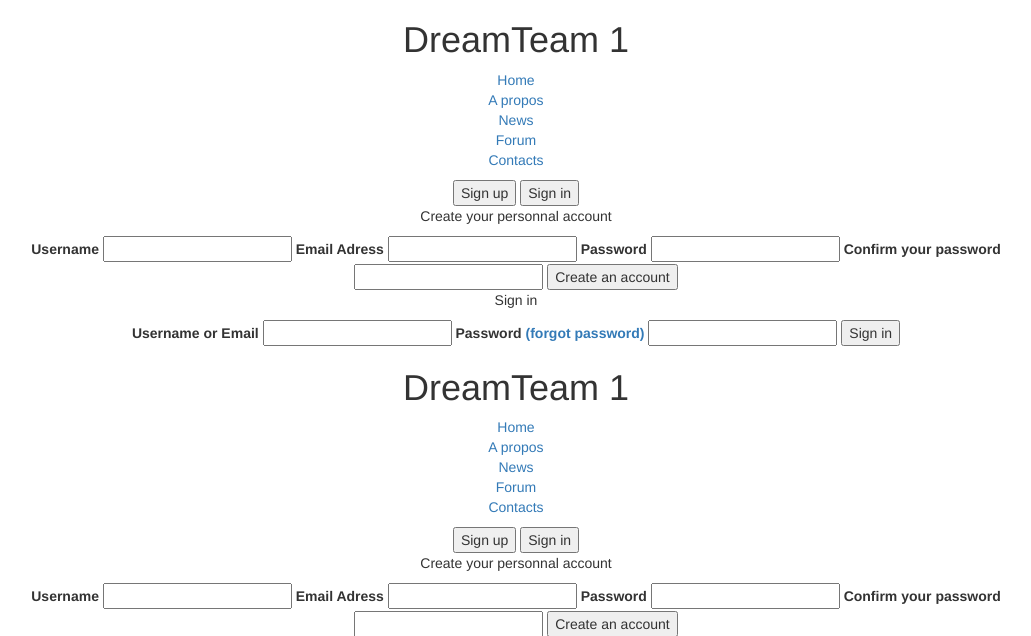
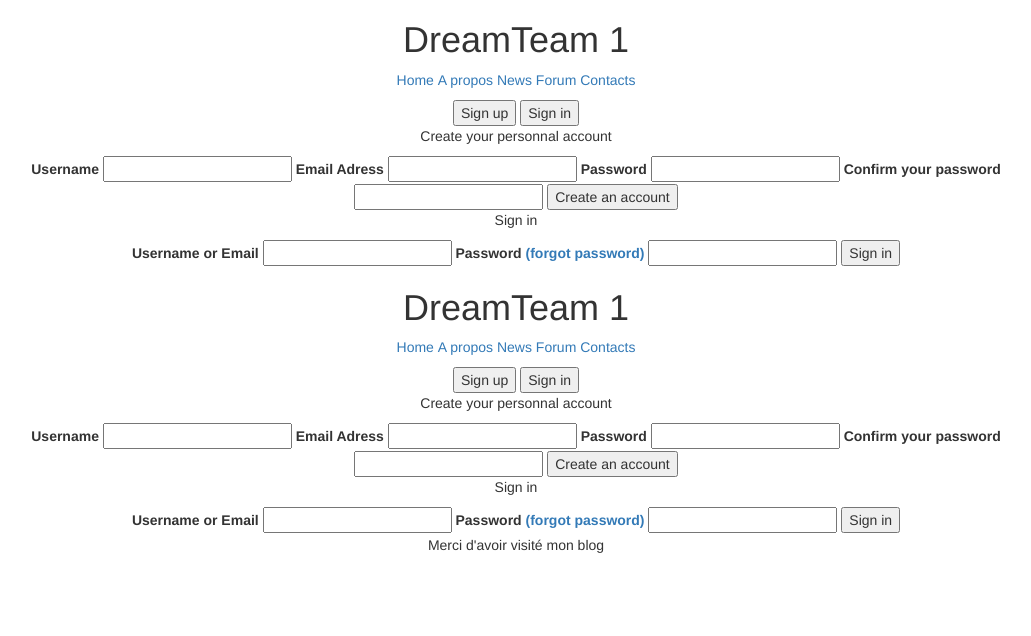
Before and after one commit to DreamTeam3WA/projet_1, a PHP site: page /index.php?page=header in a window 1280 px wide. Shown: the top 636 px of the page, without its empty margins (124-1155 px from the left). Run offline with PHP 8.4, Linux system fonts and the light colour scheme.

Commit message:
ajout balise nav + class nav_top + syntaxe commentée des styles.css

```diff
--- a/views/header.phtml
+++ b/views/header.phtml
@@ -1,5 +1,6 @@
 <div class="header">
 	<h1>DreamTeam 1</h1>
+	<nav class="nav_top">
 		<ul>
 			<li><a href="">Home</a></li>
 			<li><a href="">A propos</a></li>
@@ -7,6 +8,7 @@
 			<li><a href="">Forum</a></li>
 			<li><a href=""><a href="">Contacts</a></li>
 		</ul>
+	</nav>
 	<button>Sign up</button>
 	<button>Sign in</button>
 
--- a/views/styles/style.css
+++ b/views/styles/style.css
@@ -5,3 +5,9 @@
 	text-align: center;
 	overflow: hidden;
 }
+
+/*----------------------
+HEADER----------------*/
+.nav_top li {
+	display: inline-block;
+}
```
Lines whose indentation alone changed are shown as unchanged.
